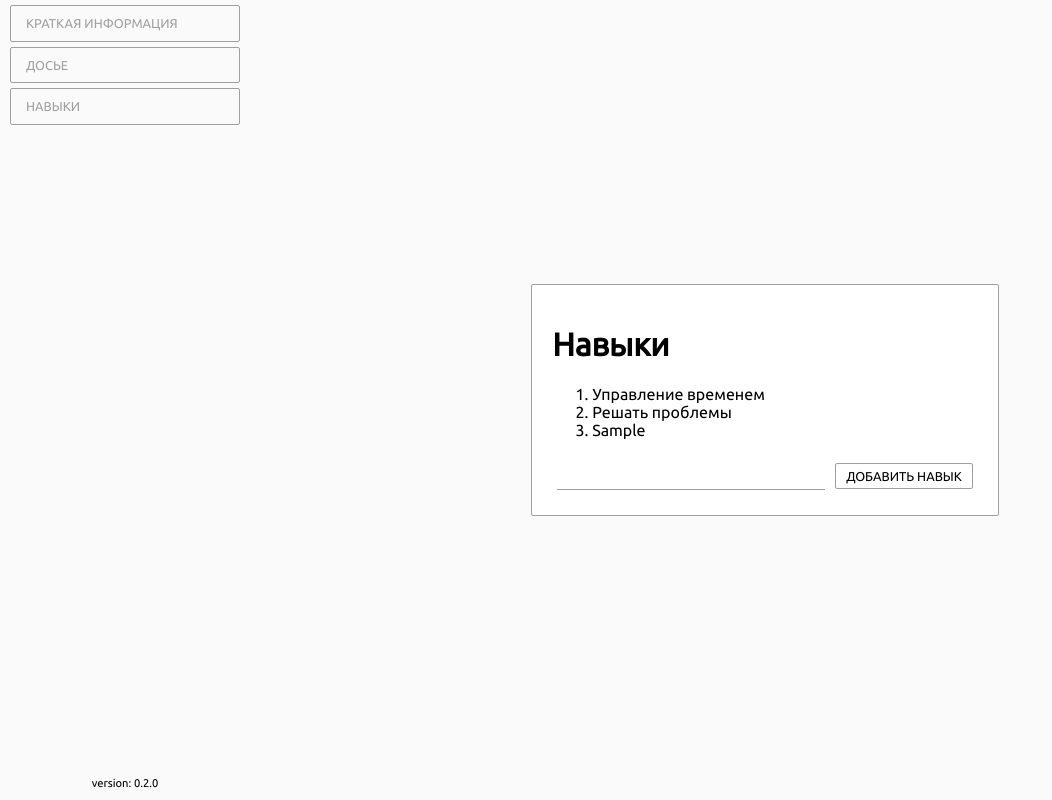
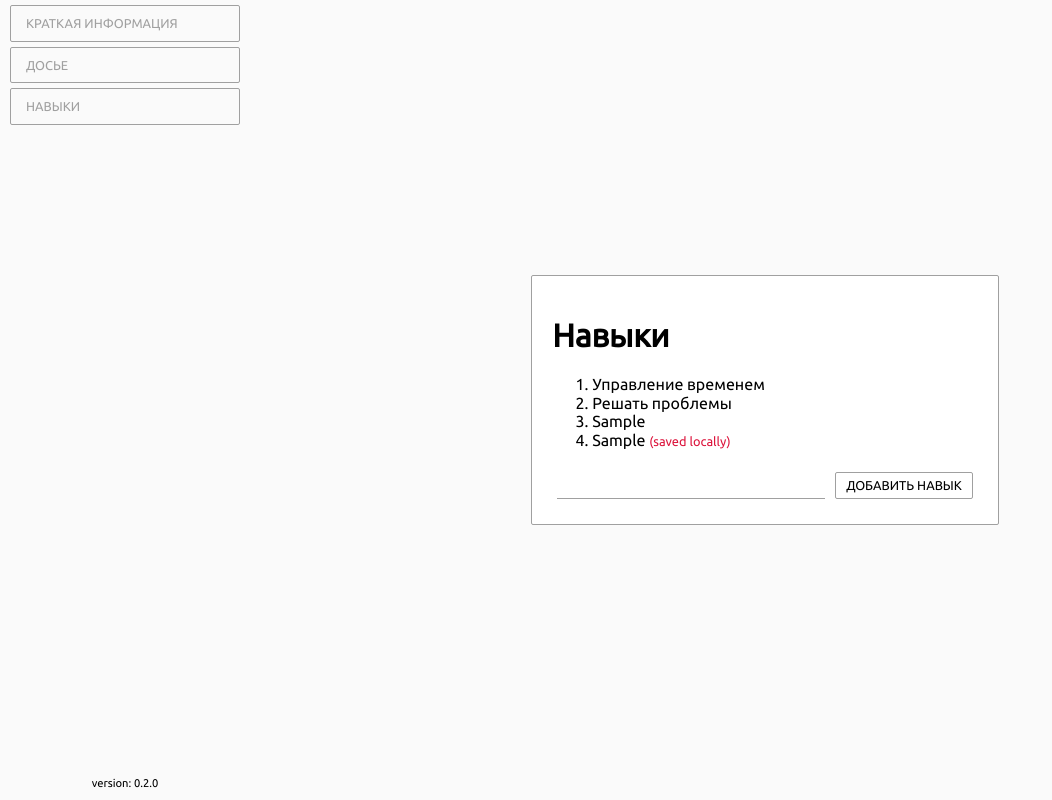
Before and after one commit to MartyDashP/LearnAngularSIS, an Angular app: page / in a window 1280 px wide. Both pictures are taken after typing "Sample" into the empty fields and a click on the button "ДОБАВИТЬ НАВЫК". Shown: the whole page, without its empty margins (0-1052 px from the left). Built offline with nearby package versions, Linux system fonts and the light colour scheme.

Commit message:
- Реализовано локально хранение добавленных навыков

```diff
--- a/src/app/content/skills/skills.component.css
+++ b/src/app/content/skills/skills.component.css
@@ -28,3 +28,8 @@ button:hover {
 button:active {
   background-color: #909090;
 }
+
+.mark {
+  color: crimson;
+  font-size: 0.8em;
+}
--- a/src/app/content/skills/skills.component.html
+++ b/src/app/content/skills/skills.component.html
@@ -3,6 +3,10 @@
   <li *ngFor="let skill of skills">
     {{skill}}
   </li>
+  <li *ngFor="let localSkill of localSkills">
+    {{localSkill}}
+    <span class="mark">(saved locally)</span>
+  </li>
 </ol>
 
 <input type="text" [(ngModel)]="newSkill">
--- a/src/app/content/skills/skills.component.ts
+++ b/src/app/content/skills/skills.component.ts
@@ -1,5 +1,7 @@
 import { Component, OnInit } from '@angular/core';
 import {PersonalDataService} from '../personal-data.service';
+
+const TITLE_LOCAL_STORAGE: string = 'localSkills';
 
 @Component({
   selector: 'app-skills',
@@ -10,17 +12,29 @@ export class SkillsComponent implements OnInit {
 
   skills: string[];
   newSkill: string;
+  localSkills: any;
 
   constructor(private personalDataService: PersonalDataService) {
     this.newSkill = '';
     this.skills = this.personalDataService.getIt('skills');
+
+    if(localStorage.getItem(TITLE_LOCAL_STORAGE) !== null)
+      this.localSkills = JSON.parse(localStorage.getItem(TITLE_LOCAL_STORAGE));
+    else
+      this.localSkills = [];
   }
 
   public addSkill = (): void => {
     if (this.newSkill !== '') {
+      this.rememberSkill();
       this.skills.push(this.newSkill);
       this.newSkill = '';
     }
+  }
+
+  private rememberSkill = () => {
+    this.localSkills.push(this.newSkill);
+    localStorage.setItem(TITLE_LOCAL_STORAGE, JSON.stringify(this.localSkills));
   }
 
   ngOnInit() {
```
